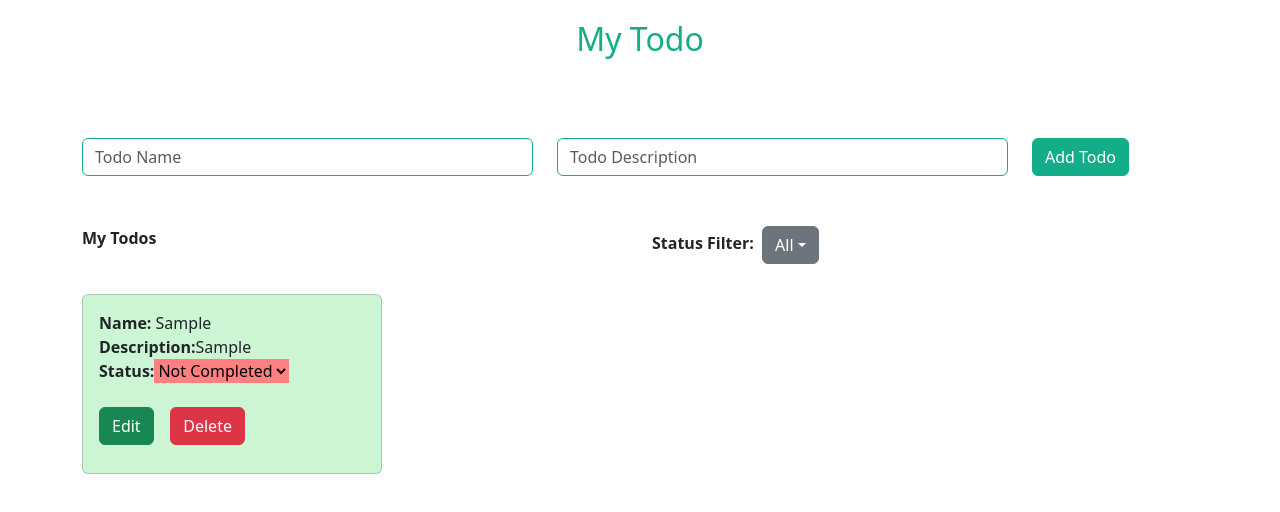
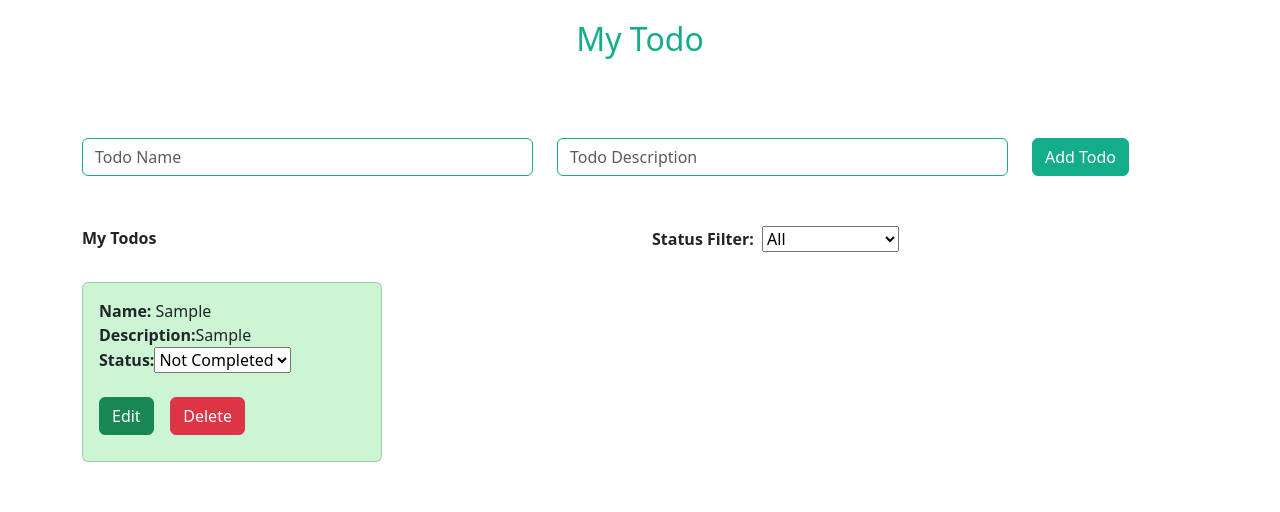
Before and after one commit to EclipticCode/Todo-Task, a React (Vite) app: page / in a window 1280 px wide. Both pictures are taken after typing "Sample", "Sample" into the empty fields and a click on the button "Add Todo". Shown: the top 512 px of the page. Built offline with nearby package versions, Linux system fonts and the light colour scheme.

Commit message:
added color to completed and notcompleted options

```diff
--- a/src/App.jsx
+++ b/src/App.jsx
@@ -20,13 +20,15 @@ const todoDesc = (e) => {
 }
 const addTodoButton = () => {
   setShowCard(true)
-  setBoxes([...boxes,{name,desc}])
-  // console.log(boxes)
+  setBoxes([...boxes,{name,desc,status:"Completed"}])
   setName("")
   setDesc("")
 }
-// console.log(boxes)
 
+const editButton = (name,desc) => {
+  setName(name)
+  setDesc(desc)
+}
   return (
     <div>
        <Heading/>
@@ -42,7 +44,9 @@ const addTodoButton = () => {
           <Card
           name={box.name}
           desc={box.desc}
+          status={box.status}
           showCard={showCard}
+          editButton={editButton}
           />
         </div>
         ))
--- a/src/assets/components/Card.css
+++ b/src/assets/components/Card.css
@@ -7,6 +7,12 @@
     background-color: #FE8080;
     border: none;
   }
+  .select1{
+    background-color: green;
+  }
   .container{
     margin-top: 30px;
   }
+  .selectColor option[value="Completed"]{
+    background-color: green;
+  }
--- a/src/assets/components/Card.jsx
+++ b/src/assets/components/Card.jsx
@@ -1,12 +1,19 @@
-import React from 'react'
+import React, { useState } from 'react'
 import "./Card.css"
 
-const Card = ({name,desc,showCard}) => {
-
+const Card = ({name,desc,showCard,editButton}) => {
+const [selectedOption, setSelectedOption] = useState('');
+const colorOptions = {
+  'Completed' : "green",
+  'Not Completed' : "red"
+};
+  const handleSelectChange = (event) => {
+    setSelectedOption(event.target.value);
+  };
   return (
    <div>
      { showCard ? (
-      <div className='card'>
+      <div className='card' >
       <div className="card-body">
       <b>Name:</b> {name}
       <br />
@@ -14,14 +21,17 @@ const Card = ({name,desc,showCard}) => {
       <br />
       <b> Status:</b>
       <span>
-      <select name="" id="" className='select'>
+      {/* <select className = {status === "Completed" ? "Select" : "Select1"} value={status}> */}
+       <select value={selectedOption}
+        onChange={handleSelectChange}
+        style={{ backgroundColor: colorOptions[selectedOption] }}>
       <option value="Not Completed">Not Completed</option>
       <option value="Completed">Completed</option>
       </select>
       </span>
       <br />
       <br />
-      <button type="button" className="btn btn-success">Edit</button> &nbsp; &nbsp;
+      <button type="button" className="btn btn-success" onClick={()=>{editButton(name,desc)}}>Edit</button> &nbsp; &nbsp;
       <button type="button" className="btn btn-danger">Delete</button>
       </div>
       </div>
--- a/src/assets/components/Inputs.jsx
+++ b/src/assets/components/Inputs.jsx
@@ -26,15 +26,11 @@ const Inputs = ({name , onNameChange , desc , onDescChange , addTodoButton}) =>
                 </div>
                 <div className="col-sm-6">
                     <b>Status Filter:</b> &nbsp;
-                    <button className="btn btn-secondary dropdown-toggle" type="button" data-bs-toggle="dropdown" aria-expanded="false">
-                        All
-                    </button>
-                    <ul className="dropdown-menu">
-                        <li><a className="dropdown-item" href="#">Completed</a></li>
-                        <li><a className="dropdown-item" href="#">Not Completed</a></li>
-
-                    </ul>
-
+                    <select name="" id="" className=''>
+                       <option value="All">All</option>
+                         <option value="Completed">Completed</option>
+                         <option value="Not Completed">Not Completed</option>
+                   </select>
                 </div>
             </div>
         </div>
```
